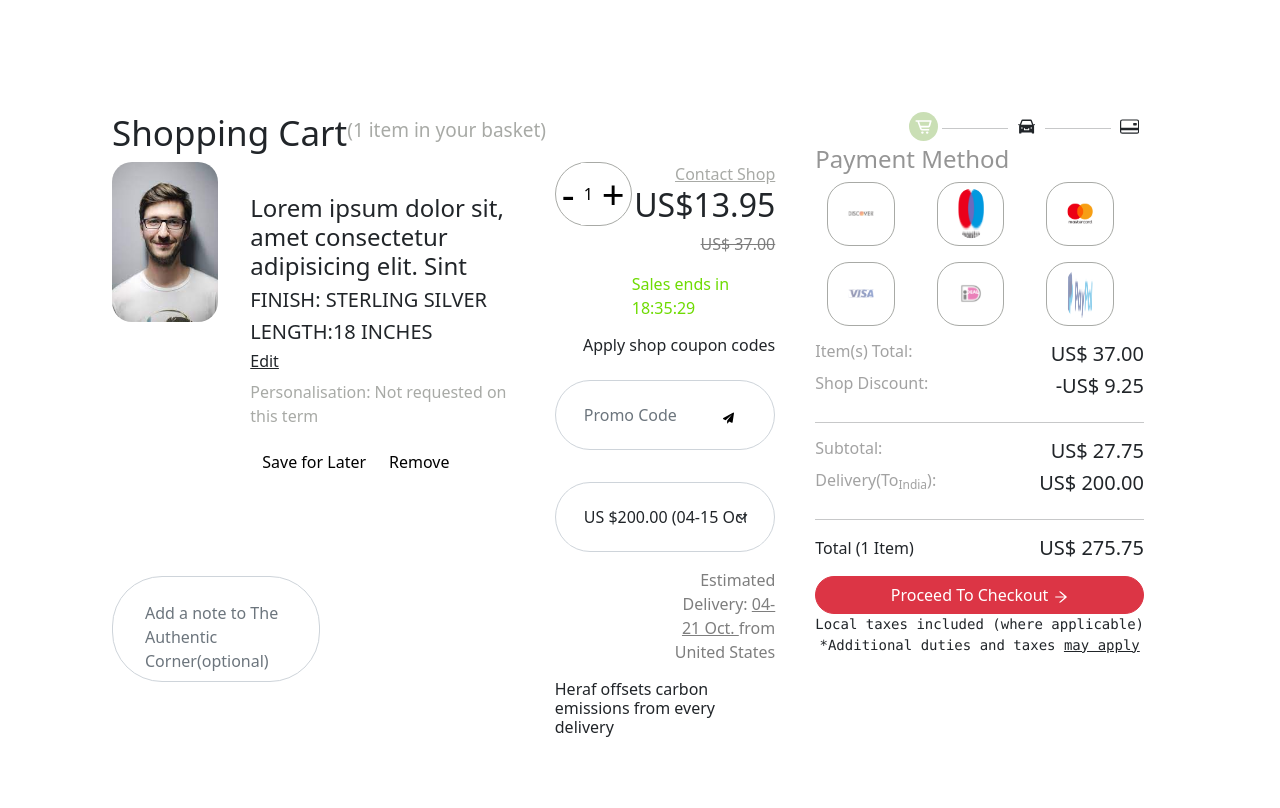
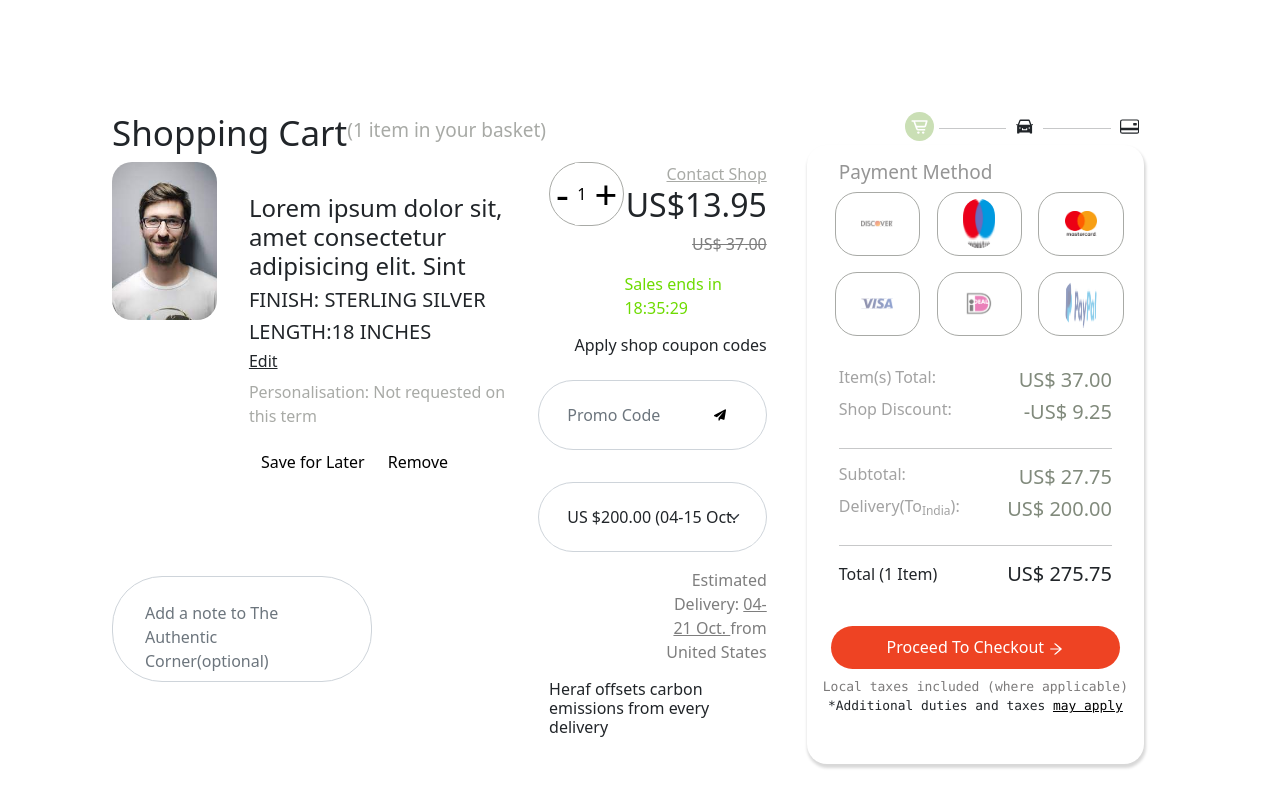
Before and after one commit to Animesh-weavers/heraf, a React (Create React App) app: page / in a window 1280 px wide. Shown: the top 808 px of the page. Built offline with nearby package versions, Linux system fonts and the light colour scheme.

Commit message:
complete

```diff
--- a/package.json
+++ b/package.json
@@ -11,6 +11,7 @@
     "react-bootstrap": "^2.4.0",
     "react-dom": "^18.1.0",
     "react-icons": "^4.3.1",
+    "react-router-dom": "^6.3.0",
     "react-scripts": "5.0.1",
     "web-vitals": "^2.1.4"
   },
--- a/src/Components/Payment_Page/PaymentGateway/PaymentGateway.css
+++ b/src/Components/Payment_Page/PaymentGateway/PaymentGateway.css
@@ -1,3 +1,8 @@
+.payment {
+  box-shadow: 1px 3px 3px 1px rgb(13 13 13 / 16%);
+  border-radius: 20px;
+  padding: 1rem;
+}
 .paymentGateway {
   display: flex;
   flex-direction: column;
@@ -33,17 +38,20 @@
 .payment .payment-title h4 {
   color: #959595;
   font-weight: 400;
+  padding-left: 1rem;
+  font-size: 19px;
 }
 .payment .methods .container .row {
   margin-bottom: 1rem;
 }
-.payment .methods .container .row .col {
-  /* border: 1px solid black; */
-}
+/* .payment .methods .container .row .col {
+  border: 1px solid black;
+} */
 .toal-money-container {
   /* border: 1px solid black; */
   display: flex;
   flex-direction: column;
+  padding: 1rem;
 }
 .toal-money-container .sub-money-container {
   /* border: 1px solid black; */
@@ -53,20 +61,47 @@
 .toal-money-container .sub-money-container .amount-details > h6 {
   color: #959595df;
 }
+.payment .button-container{
+padding: 0.5rem;
+}
 .payment .button-container button {
   width: 100%;
-  border-radius: 20px;
+  border: none;
+  border-radius: 30px;
+  background-color: #ee4323;
+  padding: 0.6rem;
 }
-.payment .button-container button:focus{
+.payment .button-container button:focus {
   box-shadow: none;
   text-align: center;
+  background-color: #ee4323;
+  border: none;
+  padding: 0.6rem;
 }
-.payment .additional{
+.payment .button-container button:hover{
+  background-color: #ee4123e6;
+}
+.payment .additional {
   text-align: center;
 }
-.payment .additional span{
-  text-decoration: underline;
+.payment .additional span {
+  text-decoration: underline black;
+  color: black;
 }
-.payment .additional .first{
+.payment .additional .first {
   margin-bottom: 0;
 }
+.toal-money-container .sub-money-container .amount {
+  color: #818a7c;
+}
+.additional .first{
+  font-weight:500;
+  color: #7c7a7a;
+  font-size: 13px;
+}
+.additional .second{
+  font-size: 12.9px;
+}
+/* .col{
+  margin-right: 1.5rem;
+} */
--- a/src/Components/Payment_Page/PaymentGateway/PaymentGateway.js
+++ b/src/Components/Payment_Page/PaymentGateway/PaymentGateway.js
@@ -10,6 +10,7 @@ import MasterCard from "../../../assets/payment3.svg";
 import Visa from "../../../assets/visa.svg";
 import Payment6 from "../../../assets/payment6.svg";
 import Paypal from "../../../assets/paypal-logo-preview.png";
+import { Link } from "react-router-dom";
 
 const PaymentGateway = () => {
   return (
@@ -104,7 +105,7 @@ const PaymentGateway = () => {
             <div className="amount-details">
               <p>Total (1 Item)</p>
             </div>
-            <div className="amount">
+            <div className="total-amount">
               <h5>US$ 275.75</h5>
             </div>
           </div>
@@ -118,7 +119,10 @@ const PaymentGateway = () => {
           <pre>
             <p className="first">Local taxes included (where applicable)</p>
             <p className="second">
-              *Additional duties and taxes <span>may apply</span>
+              *Additional duties and taxes{" "}
+              <Link to="">
+                <span>may apply</span>
+              </Link>
             </p>
           </pre>
         </div>
--- a/src/Components/Payment_Page/PaymentGateway/PaymentMethod.css
+++ b/src/Components/Payment_Page/PaymentGateway/PaymentMethod.css
@@ -3,15 +3,15 @@
   display: flex;
   justify-content: center;
   align-items: center;
-    width: 79%;
+  width: 110%;
   border-radius: 22px;
   height: 4rem;
   align-content: center;
 }
-.payement-method img{
+.payement-method img {
   transform: scale(1.6);
 }
-.payement-method:hover{
+.payement-method:hover {
   border: 1px solid rgb(219, 195, 39);
   cursor: pointer;
 }
--- a/src/Components/Payment_Page/ShoppingCart/ShoppingCart.css
+++ b/src/Components/Payment_Page/ShoppingCart/ShoppingCart.css
@@ -56,7 +56,7 @@ img {
   padding: 1.5rem 2rem 2rem 2rem;
   overflow: hidden;
   resize: none;
-  width: 103%;
+  width: 131%;
 }
 .textarea .form-control:focus {
   box-shadow: none;
@@ -129,6 +129,7 @@ input::-webkit-inner-spin-button {
 .coupon-codes .form-control {
   border-radius: 50px;
   margin: 1rem 0 1rem 1rem;
+  width: 105%;
 }
 .coupon-codes .form-control .input {
   border: none;
@@ -142,7 +143,7 @@ input::-webkit-inner-spin-button {
 .search-icon img {
   position: absolute;
   right: 40px;
-  top: 20px;
+  top: 17px;
   z-index: 9999;
   width: 5%;
   cursor: pointer;
```
Also changed, not shown: src/index.js (+10 -9 lines), 1 other file (tests, documents, lock files or other folders). Lines whose indentation alone changed are shown as unchanged.
